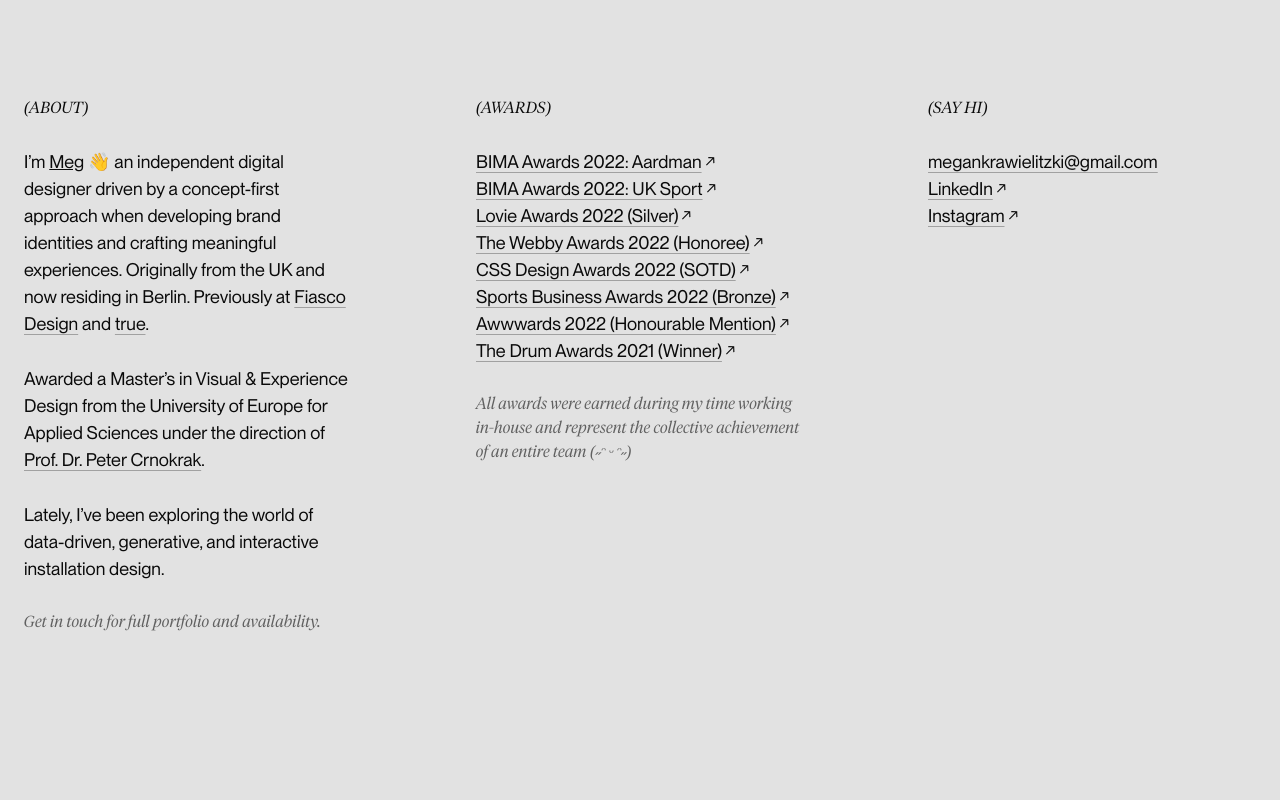
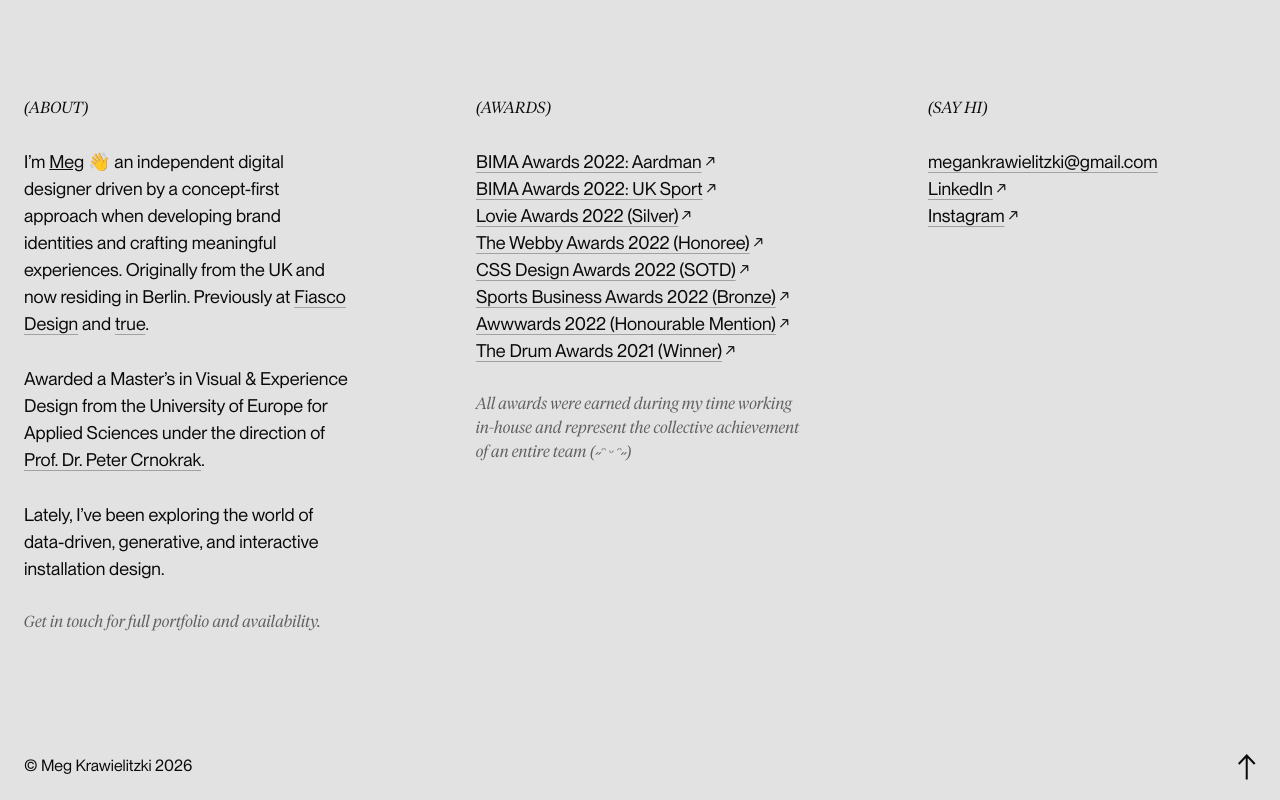
Before and after one commit to s-gas/meg-zki, a React (Vite) app: page / in a window 1280 px wide. Shown: the part 1049-1849 px from the top of the page. Before the commit the page ends 1703 px from the top, so only its background shows below. Built offline with nearby package versions, Linux system fonts and the light colour scheme.

Commit message:
Uncomment footer

```diff
--- a/src/App.jsx
+++ b/src/App.jsx
@@ -9,7 +9,7 @@
       <Navbar />
       <Main/>
       <Sections />
-      {/*<Footer />*/}
+      <Footer />
     </div>
   )
 }
--- a/src/components/ButtonScrollTop.jsx
+++ b/src/components/ButtonScrollTop.jsx
@@ -9,9 +9,9 @@
   const {text, arrow} = props;
   if (arrow) {
     return (
-      <button onClick={() => handleScrollTop("smooth")}>
-        <svg width="18" height="26" viewBox="0 0 18 26" fill="none" xmlns="http://www.w3.org/2000/svg">
-          <path d="M8.73145 1.46558V25.4656M16.7314 10.037L8.73145 1.46558L0.731445 10.037" stroke="#0A0A0A" stroke-width="2"/>
+      <button className="cursor-pointer" onClick={() => handleScrollTop("smooth")}>
+        <svg className="hover:text-ink-hover" width="18" height="26" viewBox="0 0 18 26" fill="none" xmlns="http://www.w3.org/2000/svg">
+          <path d="M8.73145 1.46558V25.4656M16.7314 10.037L8.73145 1.46558L0.731445 10.037" stroke="currentColor" stroke-width="2"/>
         </svg>
       </button>
     )
--- a/src/components/Footer.jsx
+++ b/src/components/Footer.jsx
@@ -2,7 +2,7 @@
 
 const Footer = () => {
   return (
-    <div>
+    <div className="flex justify-between mt-30">
       <p>© Meg Krawielitzki 2026</p>
       <ButtonScrollTop arrow="true"/>
     </div>
```
